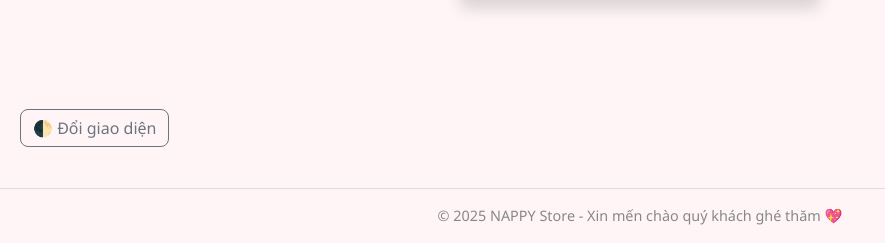
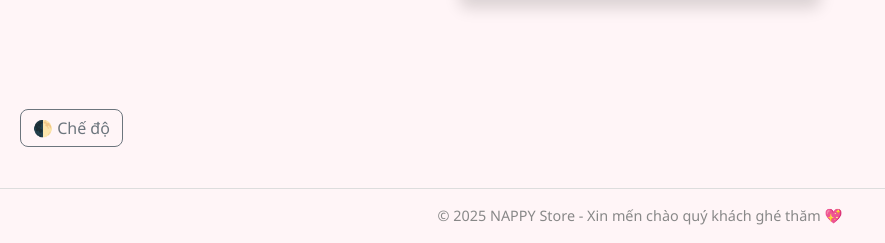
Before and after one commit to haianh04/CloudComputing, a Flask app: page /login in a window 1280 px wide. Shown: the part 633-876 px from the top of the page, without its empty margins (0-885 px from the left). Run offline with Flask 3, Linux system fonts and the light colour scheme.

Commit message:
Update base.html

```diff
--- a/templates/base.html
+++ b/templates/base.html
@@ -209,7 +209,7 @@
     © {{ current_year }} NAPPY Store - Xin mến chào quý khách ghé thăm 💖
   </footer>
 
-  <button class="btn btn-outline-secondary toggle-theme" onclick="toggleTheme()">🌓 Đổi giao diện</button>
+  <button class="btn btn-outline-secondary toggle-theme" onclick="toggleTheme()">🌓 Chế độ</button>
 
   <script>
     function toggleTheme() {
```
